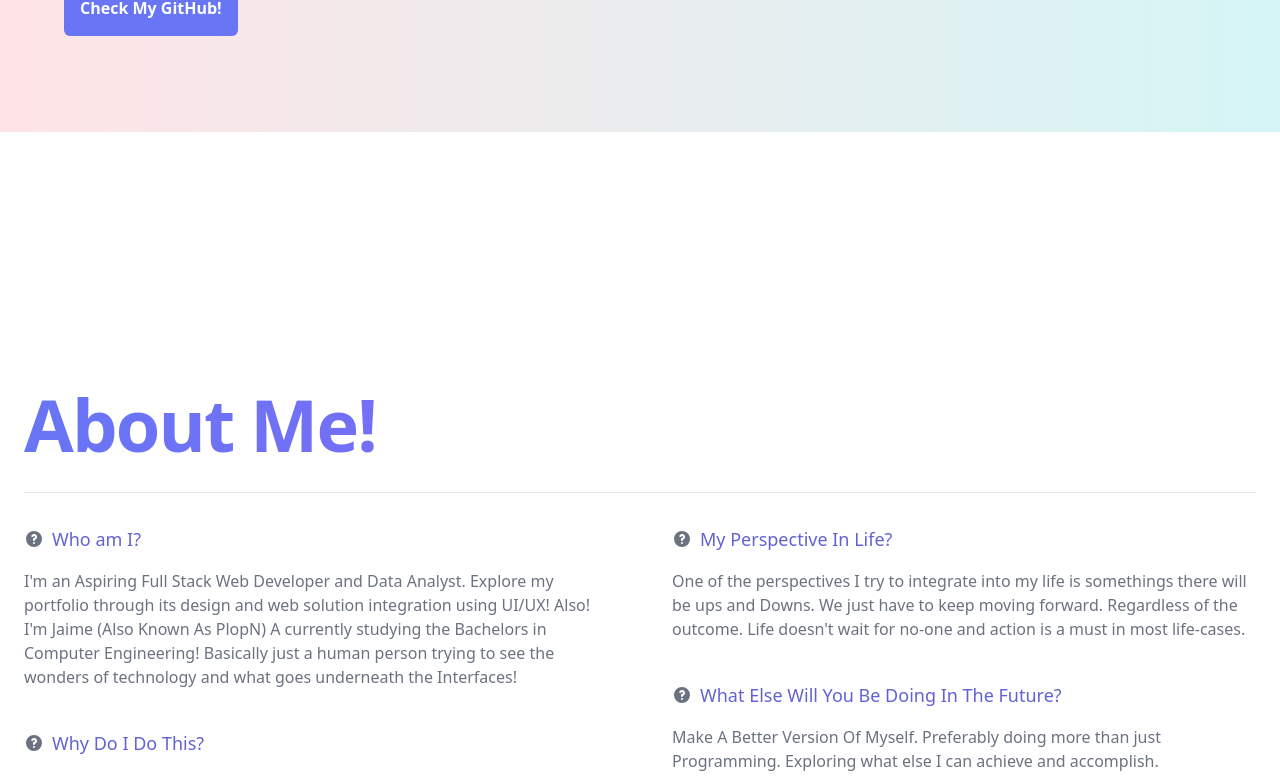
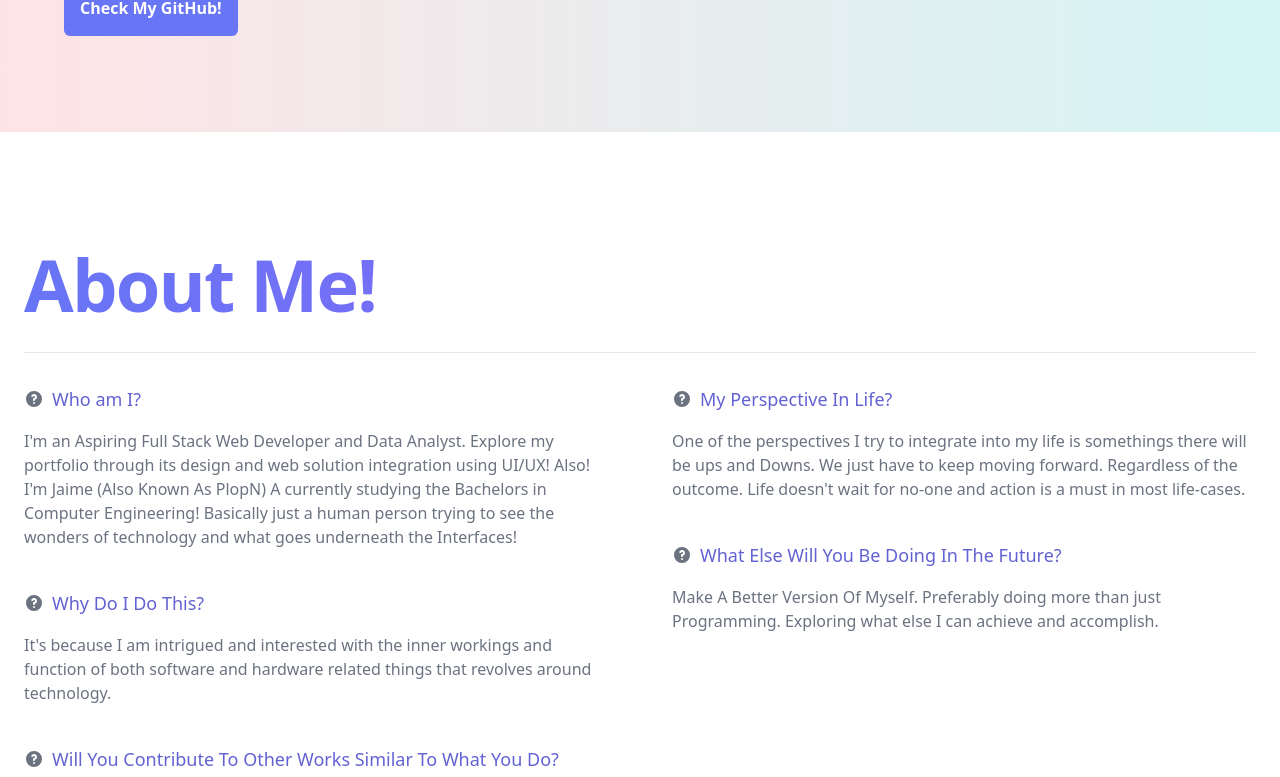
Before and after one commit to TadWeird/ReactJS-Portfolio, a React (Vite) app: page / in a window 1280 px wide. Shown: the part 696-1473 px from the top of the page. Built offline with nearby package versions, Linux system fonts and the light colour scheme.

Commit message:
Refinement

```diff
--- a/src/App.css
+++ b/src/App.css
@@ -1,3 +1,6 @@
+::-webkit-scrollbar{display: none}
+::-webkit-scrollbar{scroll-behavior: smooth;}
+
 /* #root {
   max-width: 1280px;
   margin: 0 auto;
--- a/src/Components/MeBout.jsx
+++ b/src/Components/MeBout.jsx
@@ -4,8 +4,8 @@ import { Link, animateScroll as scroll } from 'react-scroll';
 
 export default function MeBout() {
   return (
-    <section class="bg-white dark:bg-gray-900 md:py-48">
-  <div id="me" class="py-8 px-4 mx-auto max-w-screen-xl sm:py-16 lg:px-6">
+    <section id="me" class="bg-white dark:bg-gray-900 md:py-20">
+  <div class="py-8 px-4 mx-auto max-w-screen-xl sm:py-9 lg:px-6">
       <h2 class="mb-8 tracking-tight font-extrabold text-transparent text-7xl bg-clip-text bg-gradient-to-r from-indigo-500 to-purple-500">About Me!</h2>
       <div class="grid pt-8 text-left border-t border-gray-200 md:gap-16 dark:border-gray-700 md:grid-cols-2">
           <div>
--- a/src/index.css
+++ b/src/index.css
@@ -2,3 +2,4 @@
 @tailwind components;
 @tailwind utilities;
 ::-webkit-scrollbar{display: none}
+::-webkit-scrollbar{scroll-behavior: smooth;}
```
Also changed, not shown: src/Components/SnT.jsx (+2 -9 lines).
